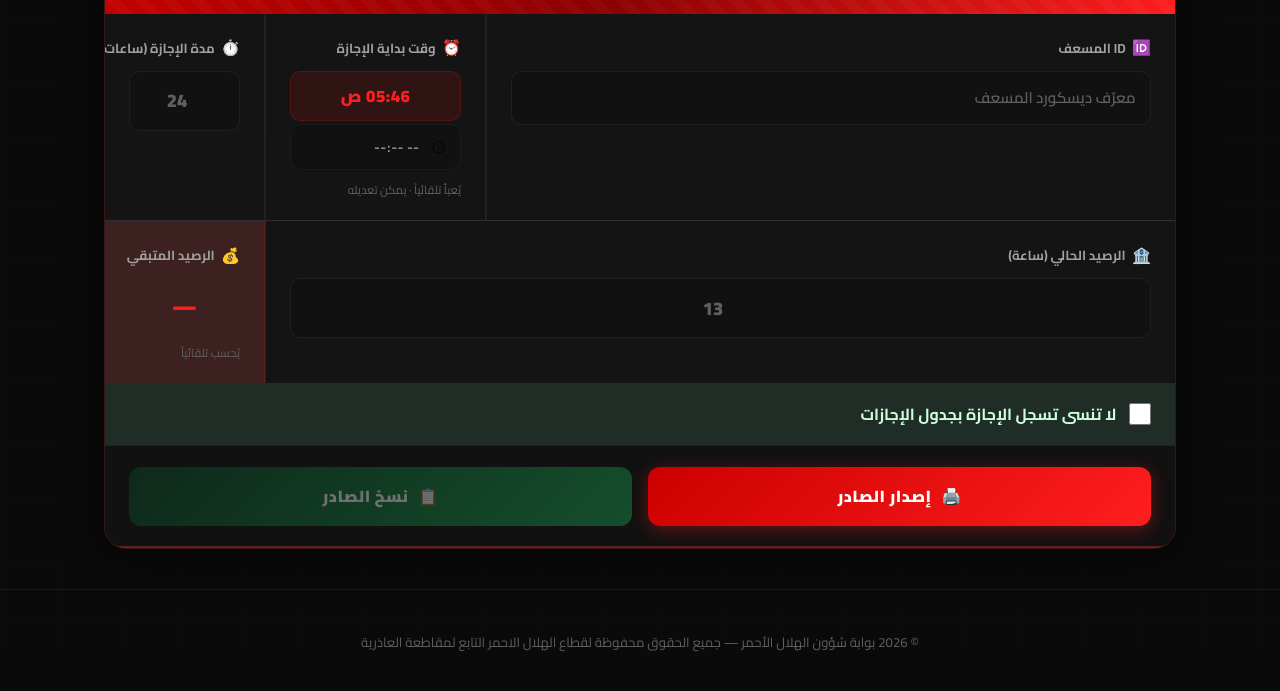
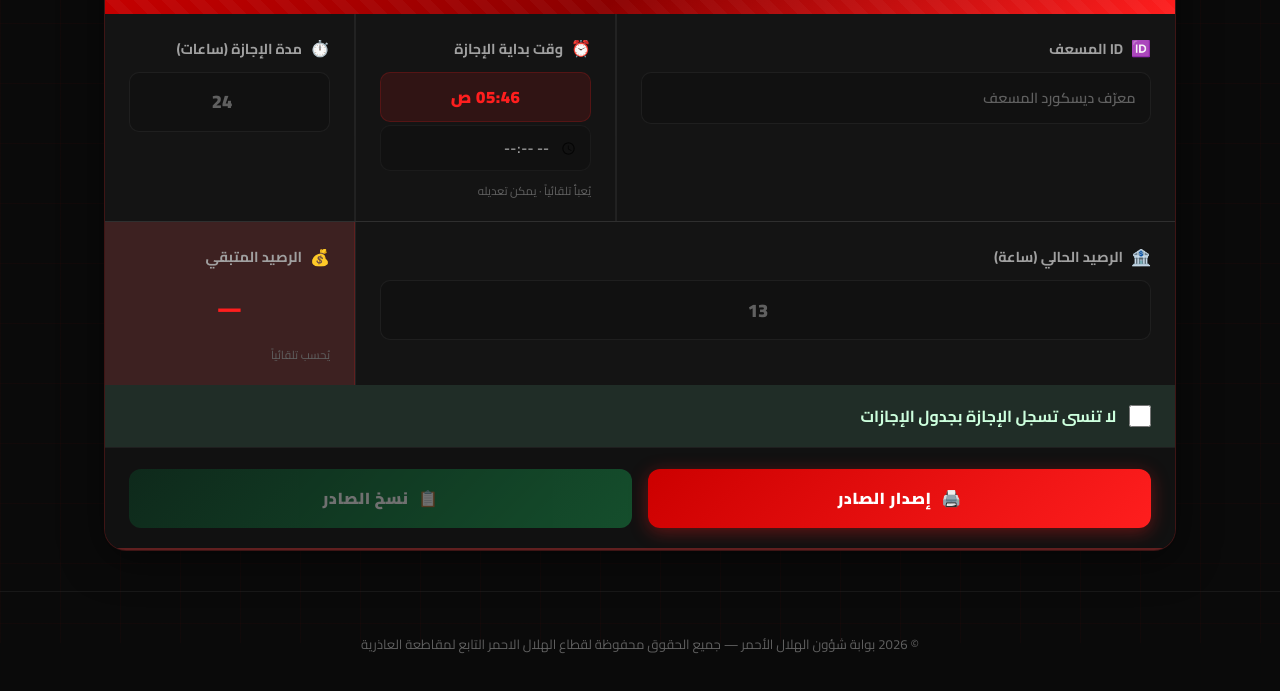
Before and after one commit to ATHEMS2/ath-ems-gate, a plain HTML site: page leave.html in a window 1280 px wide. Shown: the part 157-848 px from the top of the page. Drawn offline with Linux system fonts and the light colour scheme.

Commit message:
Enhance form labels and styles for better readability and layout

```diff
--- a/leave.html
+++ b/leave.html
@@ -50,14 +50,16 @@
 
       <div class="lv-field">
         <label class="lv-label">
-          <span class="lv-licon">🆔</span> ID المسعف
+          <span class="lv-licon">🆔</span>
+          <span class="lv-label-text">ID المسعف</span>
         </label>
         <input id="paramedic-id" type="text" class="lv-input" placeholder="معرّف ديسكورد المسعف"/>
       </div>
 
       <div class="lv-field lv-field-sm">
         <label class="lv-label">
-          <span class="lv-licon">⏰</span> وقت بداية الإجازة
+          <span class="lv-licon">⏰</span>
+          <span class="lv-label-text">وقت بداية الإجازة</span>
         </label>
         <div class="lv-time-now" id="start-time-display">—</div>
         <input id="start-override" type="time" class="lv-input lv-input-time" title="تعديل الوقت يدوياً (اختياري)"/>
@@ -66,7 +68,8 @@
 
       <div class="lv-field lv-field-xs">
         <label class="lv-label">
-          <span class="lv-licon">⏱️</span> مدة الإجازة (ساعات)
+          <span class="lv-licon">⏱️</span>
+          <span class="lv-label-text">مدة الإجازة (ساعات)</span>
         </label>
         <input id="duration" type="number" class="lv-input lv-input-num" placeholder="24" min="0.5" max="720" step="0.5"/>
       </div>
@@ -78,14 +81,16 @@
 
       <div class="lv-field">
         <label class="lv-label">
-          <span class="lv-licon">🏦</span> الرصيد الحالي (ساعة)
+          <span class="lv-licon">🏦</span>
+          <span class="lv-label-text">الرصيد الحالي (ساعة)</span>
         </label>
         <input id="balance" type="number" class="lv-input lv-input-num" placeholder="13" min="0" max="9999" step="0.5"/>
       </div>
 
       <div class="lv-field lv-field-xs lv-field-auto">
         <label class="lv-label">
-          <span class="lv-licon">💰</span> الرصيد المتبقي
+          <span class="lv-licon">💰</span>
+          <span class="lv-label-text">الرصيد المتبقي</span>
         </label>
         <div class="lv-auto-val" id="remaining-display">—</div>
         <span class="lv-hint">يُحسب تلقائياً</span>
@@ -97,7 +102,9 @@
     <div class="lv-fields-row lv-fields-row2">
       <div class="lv-field" style="flex-direction: row; gap: .8rem; align-items: center; padding: 1rem 1.5rem; justify-content: flex-start; background: rgba(0,255,136,0.05);">
         <input type="checkbox" id="confirm-register" class="lv-input" style="width: 22px; height: 22px; cursor: pointer; flex: none; accent-color: #00ff88;"/>
-        <label for="confirm-register" class="lv-label" style="cursor: pointer; font-size: 1rem; margin: 0; color: #ccffdd;">لا تنسى تسجل الإجازة بجدول الإجازات</label>
+        <label for="confirm-register" class="lv-label" style="cursor: pointer; font-size: 1rem; margin: 0; color: #ccffdd;">
+          <span class="lv-label-text">لا تنسى تسجل الإجازة بجدول الإجازات</span>
+        </label>
       </div>
     </div>
 
--- a/leave2.css
+++ b/leave2.css
@@ -114,8 +114,8 @@ body {
 .lv-field:first-child { border-right: none; }
 .lv-field + .lv-field { border-right: 1px solid var(--border-subtle); }
 
-.lv-field-sm { flex: 0 0 220px; }
-.lv-field-xs { flex: 0 0 160px; }
+.lv-field-sm { flex: 0 0 260px; }
+.lv-field-xs { flex: 0 0 250px; }
 
 .lv-field-auto {
   background: var(--red-glow-soft);
@@ -126,15 +126,28 @@ body {
 .lv-label {
   display: flex;
   align-items: center;
-  gap: .4rem;
+  gap: .5rem;
   font-family: 'Cairo', sans-serif;
-  font-size: .82rem;
+  font-size: .90rem;
   font-weight: 700;
   color: var(--text-secondary);
-  white-space: nowrap;
+  /* container for icon + text. text truncation handled by .lv-label-text */
+  min-width: 0;
   transition: color var(--transition);
 }
-.lv-licon { font-size: .95rem; }
+.lv-licon { font-size: 1rem; }
+
+/* keep icon fixed and prevent it from shrinking */
+.lv-licon { flex: 0 0 auto; }
+
+/* label text: single-line with ellipsis */
+.lv-label-text {
+  display: inline-block;
+  min-width: 0;
+  white-space: nowrap;
+  overflow: hidden;
+  text-overflow: ellipsis;
+}
 
 /* Input */
 .lv-input {
@@ -145,7 +158,7 @@ body {
   background: var(--bg-secondary);
   color: var(--text-primary);
   font-family: 'Cairo', sans-serif;
-  font-size: .95rem;
+  font-size: .90rem;
   font-weight: 600;
   outline: none;
   transition: all var(--transition);
```
